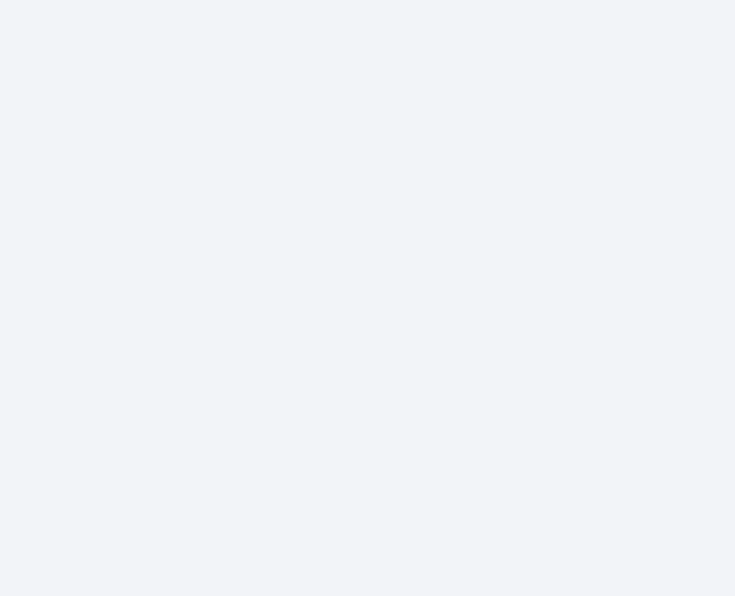
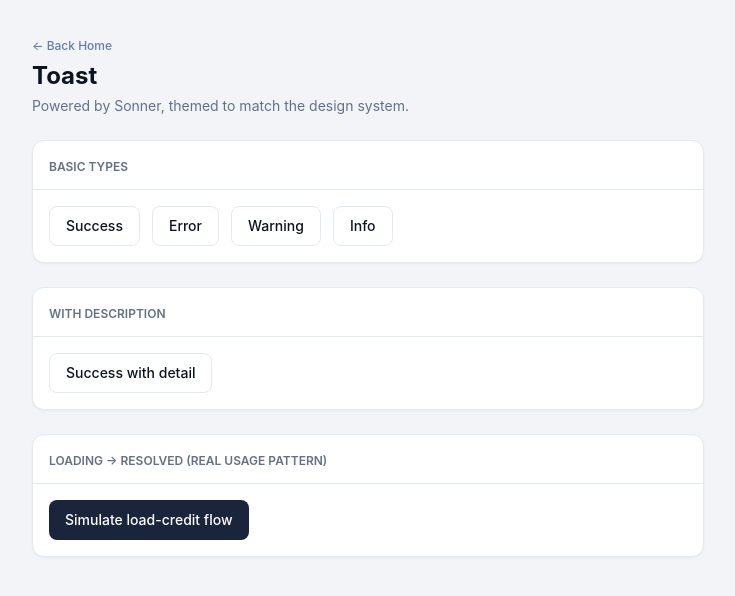
Before and after one commit to Nehemiah51000/icore-sms-design-system, a React (Vite) app: page /toast in a window 1280 px wide. Before the commit this address had no page. Shown: the top 596 px of the page, without its empty margins (0-735 px from the left). Built offline with nearby package versions, Linux system fonts and the light colour scheme.

Commit message:
FEAT: add Toast detail page demonstrating basic, detailed, and loading-to-resolved patterns

```diff
--- a/src/App.tsx
+++ b/src/App.tsx
@@ -8,6 +8,7 @@ import { StatusBadgePage } from './pages/StatusBadgePage';
 import { SelectPage } from './pages/SelectPage';
 import { TablePage } from './pages/TablePage';
 import { ModalPage } from './pages/ModalPage';
+import { ToastPage } from './pages/ToastPage';
 
 function App() {
   return (
@@ -21,6 +22,7 @@ function App() {
       <Route path='/select' element={<SelectPage />} />
       <Route path='/table' element={<TablePage />} />
       <Route path='/modal' element={<ModalPage />} />
+      <Route path='/toast' element={<ToastPage />} />
     </Routes>
   );
 }
--- a/src/pages/Home.tsx
+++ b/src/pages/Home.tsx
@@ -143,6 +143,18 @@ export function Home() {
                 </div>
               }
             />
+
+            <PreviewCard
+              title='Toast'
+              status='stable'
+              description='Sonner, themed — success, error, warning, info, loading'
+              to='/toast'
+              preview={
+                <div className='text-xs text-text-muted'>
+                  Click "View" to try it live
+                </div>
+              }
+            />
           </div>
         </section>
       </main>
--- /dev/null
+++ b/src/pages/ToastPage.tsx
@@ -0,0 +1,98 @@
+import { Link } from 'react-router-dom';
+import { toast } from 'sonner';
+import { Button } from '../ui/Button/Button';
+import { Card, CardHeader, CardBody } from '../ui/Card/Card';
+
+export function ToastPage() {
+  return (
+    <div className='min-h-screen bg-bg-base text-text-main p-4 sm:p-8'>
+      <header className='mb-6'>
+        <Link
+          to='/'
+          className='text-xs font-medium text-navy-400 hover:underline'>
+          ← Back Home
+        </Link>
+        <h1 className='text-xl sm:text-2xl font-bold mt-1'>Toast</h1>
+        <p className='text-sm text-text-muted mt-1'>
+          Powered by Sonner, themed to match the design system.
+        </p>
+      </header>
+
+      <div className='space-y-6 max-w-2xl'>
+        <Card>
+          <CardHeader>
+            <span className='text-xs font-semibold uppercase text-text-muted'>
+              Basic types
+            </span>
+          </CardHeader>
+          <CardBody className='flex flex-wrap gap-3'>
+            <Button
+              variant='secondary'
+              onClick={() => toast.success('Credit loaded successfully.')}>
+              Success
+            </Button>
+            <Button
+              variant='secondary'
+              onClick={() => toast.error('Payment failed. Please try again.')}>
+              Error
+            </Button>
+            <Button
+              variant='secondary'
+              onClick={() =>
+                toast.warning("This client's balance is running low.")
+              }>
+              Warning
+            </Button>
+            <Button
+              variant='secondary'
+              onClick={() => toast.info('STK push sent to 254791381097.')}>
+              Info
+            </Button>
+          </CardBody>
+        </Card>
+
+        <Card>
+          <CardHeader>
+            <span className='text-xs font-semibold uppercase text-text-muted'>
+              With description
+            </span>
+          </CardHeader>
+          <CardBody className='flex flex-wrap gap-3'>
+            <Button
+              variant='secondary'
+              onClick={() =>
+                toast.success('Transaction complete', {
+                  description: 'TXN-1042 · 50 credits loaded to TestUserNesh',
+                })
+              }>
+              Success with detail
+            </Button>
+          </CardBody>
+        </Card>
+
+        <Card>
+          <CardHeader>
+            <span className='text-xs font-semibold uppercase text-text-muted'>
+              Loading → resolved (real usage pattern)
+            </span>
+          </CardHeader>
+          <CardBody className='flex flex-wrap gap-3'>
+            <Button
+              variant='primary'
+              onClick={() => {
+                const id = toast.loading('Sending STK push...');
+                setTimeout(() => {
+                  toast.success('Payment confirmed. Loading credit...', { id });
+                }, 1500);
+                setTimeout(() => {
+                  toast.success('Credit loaded successfully.', { id });
+                }, 3000);
+              }}>
+              Simulate load-credit flow
+            </Button>
+          </CardBody>
+        </Card>
+      </div>
+    </div>
+  );
+}
```
